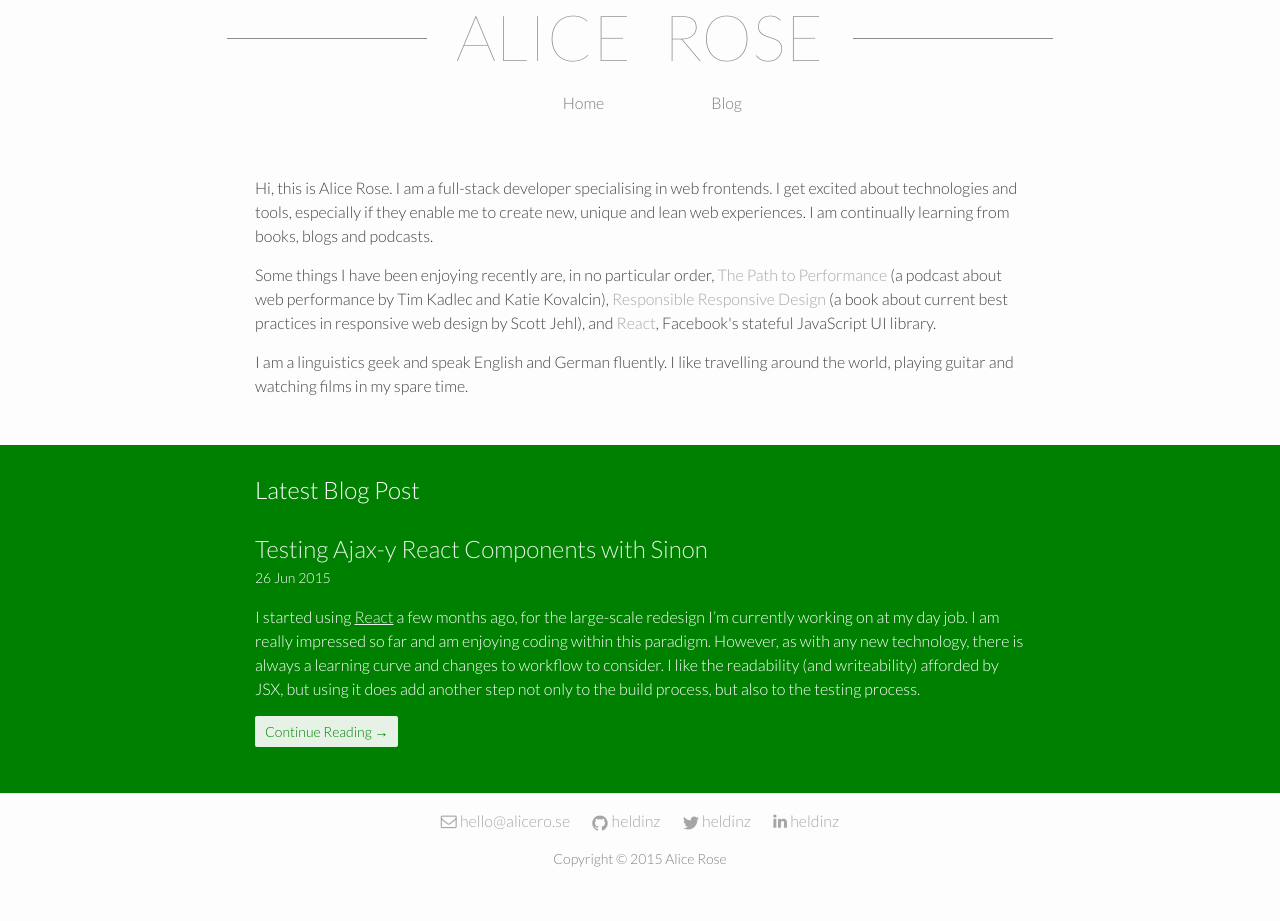
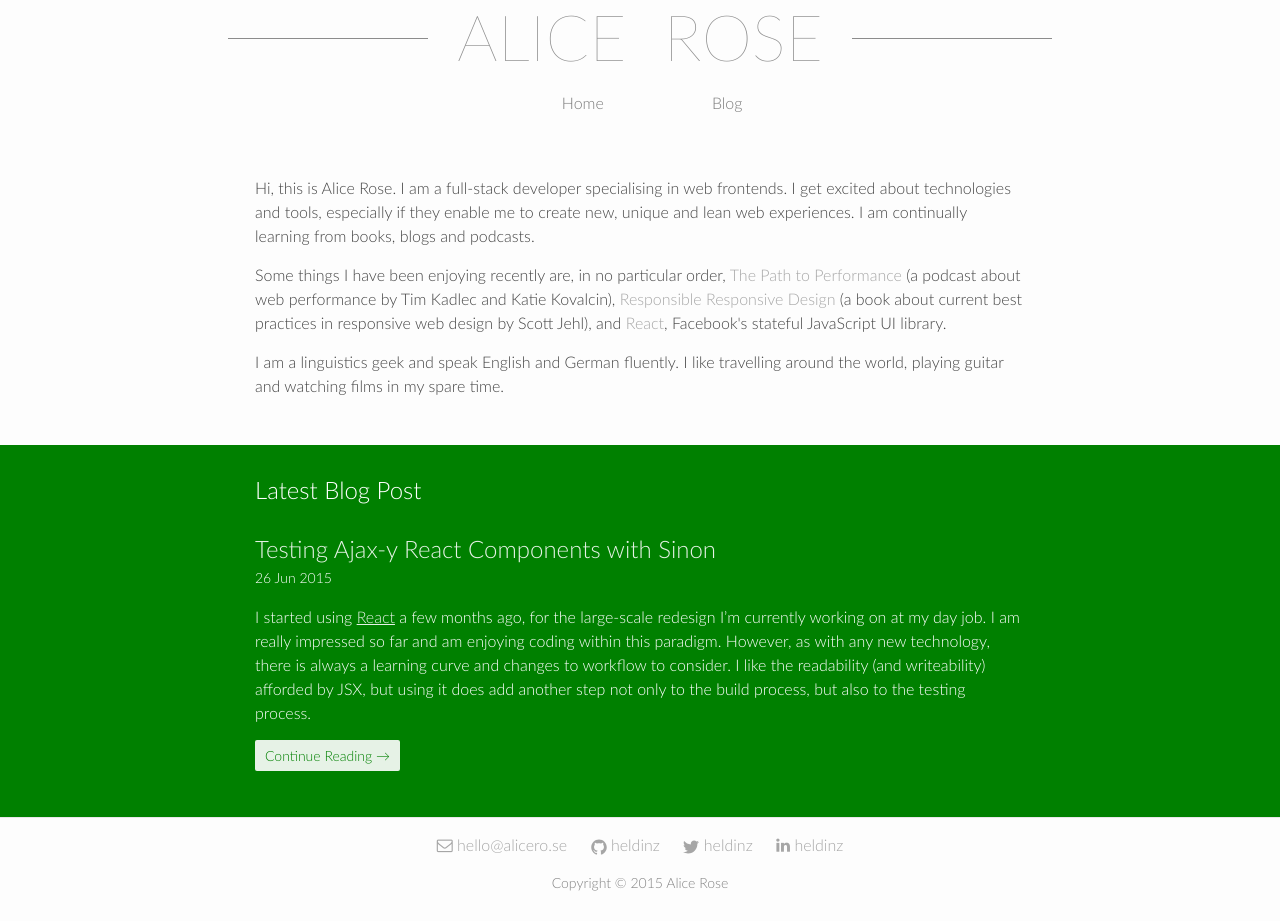
Before and after one commit to heldinz/heldinz.github.io, a Jekyll site: the page built from index.html, in a window 1280 px wide. Built offline with Jekyll 4.4.1, drawn with Linux system fonts in a browser that asks for light colours; nearby versions of some CDN libraries; before the commit the page ends 900 px from its top, so only the background shows below that.

Commit message:
Inline Google Fonts properly. Inline critical CSS. Load main.css asynchronosly.

```diff
--- a/_includes/head.html
+++ b/_includes/head.html
@@ -6,8 +6,67 @@
   <title>{% if page.title %}{{ site.title | prepend: ' | ' | prepend: page.title }}{% else %}{{ site.title }}{% endif %}</title>
   <meta name="description" content="{% if page.excerpt %}{{ page.excerpt | strip_html | strip_newlines | truncate: 160 }}{% else %}{{ site.description }}{% endif %}">
 
-  <link rel="stylesheet" href="http://fonts.googleapis.com/css?family=Lato:100,300">
-  <link rel="stylesheet" href="{{ "/css/main.css" | prepend: site.baseurl }}">
   <link rel="canonical" href="{{ page.url | replace:'index.html','' | prepend: site.baseurl | prepend: site.url }}">
   <link rel="alternate" type="application/rss+xml" title="{{ site.title }}" href="{{ "/feed.xml" | prepend: site.baseurl | prepend: site.url }}" />
+
+  <style media="screen">
+    body, h2, h3, p, ul{ margin-top: 0px; margin-right: 0px; margin-bottom: 0px; margin-left: 0px; padding-top: 0px; padding-right: 0px; padding-bottom: 0px; padding-left: 0px; }
+    body{ font-family: Lato, Helvetica, Arial, sans-serif; font-size: 100%; line-height: 1.5; font-weight: 300; color: rgb(68, 68, 68); background-color: rgb(253, 253, 253); }
+     h2, h3, p, ul{ margin-bottom: 0.9375em; }
+    ul{ margin-left: 1.875em; }
+     h2, h3{ font-weight: 300; }
+    a{ color: green; text-decoration: none; }
+    .wrapper{ margin-right: auto; margin-left: auto; padding-right: 1.875em; padding-left: 1.875em; }
+    @media screen and (min-width: 800px){
+    .wrapper{ padding-right: 0.9375em; padding-left: 0.9375em; }
+    }
+    .wrapper::after{ content: ''; display: table; clear: both; }
+    .icon > svg{ display: inline-block; width: 16px; height: 16px; vertical-align: middle; }
+    .icon > svg path{ fill: #828282; }
+    .site-header{ min-height: 4em; text-align: center; }
+    .site-title{ display: block; min-height: 70px; margin-top: 5px; font-family: Lato, sans-serif; font-weight: 100; font-size: 4em; line-height: 1; text-transform: uppercase; word-spacing: 0.3em; opacity: 0.6; }
+    .site-title{ color: rgb(66, 66, 66); }
+    @media screen and (min-width: 484px){
+    .site-title::before, .site-title::after{ content: ''; display: inline-block; width: 200px; height: 1px; bottom: 0.1em; position: relative; vertical-align: middle; background-color: rgb(66, 66, 66); }
+    .site-title::before{ right: 29px; margin-left: -50%; }
+    .site-title::after{ left: 29px; margin-right: -50%; }
+    }
+    .site-nav{ line-height: 3.5em; }
+    .site-nav li{ display: inline-block; list-style-type: none; list-style-position: initial; list-style-image: initial; }
+    .site-nav li + li{ margin-left: 1.25em; }
+    .site-nav .page-link{ display: inline-block; min-width: 100px; padding-top: 10px; padding-right: 10px; padding-bottom: 10px; padding-left: 10px; border-top-left-radius: 5px 5px; border-top-right-radius: 5px 5px; border-bottom-right-radius: 5px 5px; border-bottom-left-radius: 5px 5px; color: rgb(68, 68, 68); line-height: 1.5; }
+     .site-nav .page-link.is-active{ background-color: rgb(232, 232, 232); text-decoration: none; }
+    .site-footer{ padding-top: 0.9375em; padding-right: 0px; padding-bottom: 0.9375em; padding-left: 0px; border-top-width: 1px; border-top-style: solid; border-top-color: rgb(232, 232, 232); color: rgb(130, 130, 130); text-align: center; }
+    .contact-list, .description-list{ list-style-type: none; list-style-position: initial; list-style-image: initial; margin-left: 0px; }
+    .description-list{ font-size: 0.875em; }
+    .contact-list > li + li{ margin-top: 1em; }
+    .contact-list.col1{ float: left; width: 50%; text-align: left; }
+    .contact-list.col2{ float: right; width: 30%; text-align: right; }
+    a{ opacity: 0.7; }
+    a{ text-decoration: none; }
+    a{ color: rgb(130, 130, 130); }
+    @media screen and (min-width: 484px){
+    .contact-list.col1, .contact-list.col2{ display: inline-block; float: none; width: auto; }
+    .contact-list.col2{ margin-left: 1.2em; text-align: left; }
+    .contact-list, .description-list{ list-style-type: none; list-style-position: initial; list-style-image: initial; }
+    .contact-list li, .description-list li{ display: inline-block; }
+    .contact-list li + li{ margin-top: 0px; margin-left: 1.2em; }
+    }
+    .page-content{ padding-top: 1.875em; padding-right: 0px; padding-bottom: 1.875em; padding-left: 0px; }
+    .post-list{ margin-left: 0px; list-style-type: none; list-style-position: initial; list-style-image: initial; }
+    .post-list > li{ margin-bottom: 1.875em; }
+    .post-list .post-meta{ display: block; margin-top: 0px; margin-right: 0px; margin-bottom: 0px; margin-left: 0px; font-size: 14px; color: rgb(130, 130, 130); }
+    .post-meta{ display: block; margin-top: 1em; margin-right: 0px; margin-bottom: 1em; margin-left: 0px; font-size: 16px; color: rgb(130, 130, 130); }
+    .post-link{ display: block; font-size: 24px; }
+    .more-link{ display: inline-block; padding-top: 5px; padding-right: 10px; padding-bottom: 5px; padding-left: 10px; border-top-left-radius: 2px 2px; border-top-right-radius: 2px 2px; border-bottom-right-radius: 2px 2px; border-bottom-left-radius: 2px 2px; background-color: green; font-size: 0.875em; }
+    .more-link{ color: white; opacity: 0.7; }
+    .home{ padding-bottom: 0px; }
+    .featured{ margin-top: 2em; background-color: green; }
+    .featured, .featured .post-meta{ color: white; }
+    .featured a{ color: white; opacity: 0.9; }
+    .featured p > a{ text-decoration: underline; }
+    .featured .latest-post{ padding-top: 1.7em; padding-right: 0px; padding-bottom: 1em; padding-left: 0px; }
+    .featured .more-link{ background-color: white; }
+    .featured .more-link{ color: green; opacity: 0.9; }
+  </style>
 </head>
--- a/_sass/_fonts.scss
+++ b/_sass/_fonts.scss
@@ -1,32 +1,28 @@
-/* latin-ext */
 @font-face {
   font-family: 'Lato';
   font-style: normal;
   font-weight: 100;
-  src: local('Lato Hairline'), local('Lato-Hairline'), url(https://fonts.gstatic.com/s/lato/v11/h3_FseZLI76g1To6meQ4zX-_kf6ByYO6CLYdB4HQE-Y.woff2) format('woff2');
-  unicode-range: U+0100-024F, U+1E00-1EFF, U+20A0-20AB, U+20AD-20CF, U+2C60-2C7F, U+A720-A7FF;
+  src: local('Lato Hairline'),
+       local('Lato-Hairline'),
+       url(http://fonts.gstatic.com/s/lato/v11/ifRS04pY1nJBsu8-cUFUS-vvDin1pK8aKteLpeZ5c0A.woff2) format('woff2'),
+       url(http://fonts.gstatic.com/s/lato/v11/Kom15zUm24dIPfIRiNogNuvvDin1pK8aKteLpeZ5c0A.woff) format('woff'),
+       url(http://fonts.gstatic.com/s/lato/v11/5FbdueAKJ1eeO4CsvGhNRevvDin1pK8aKteLpeZ5c0A.ttf) format('truetype');
 }
-/* latin */
-@font-face {
-  font-family: 'Lato';
-  font-style: normal;
-  font-weight: 100;
-  src: local('Lato Hairline'), local('Lato-Hairline'), url(https://fonts.gstatic.com/s/lato/v11/ifRS04pY1nJBsu8-cUFUS-vvDin1pK8aKteLpeZ5c0A.woff2) format('woff2');
-  unicode-range: U+0000-00FF, U+0131, U+0152-0153, U+02C6, U+02DA, U+02DC, U+2000-206F, U+2074, U+20AC, U+2212, U+2215, U+E0FF, U+EFFD, U+F000;
-}
-/* latin-ext */
 @font-face {
   font-family: 'Lato';
   font-style: normal;
   font-weight: 300;
-  src: local('Lato Light'), local('Lato-Light'), url(https://fonts.gstatic.com/s/lato/v11/IY9HZVvI1cMoAHxvl0w9LVKPGs1ZzpMvnHX-7fPOuAc.woff2) format('woff2');
-  unicode-range: U+0100-024F, U+1E00-1EFF, U+20A0-20AB, U+20AD-20CF, U+2C60-2C7F, U+A720-A7FF;
+  src: local('Lato Light'),
+       local('Lato-Light'),
+       url(http://fonts.gstatic.com/s/lato/v11/22JRxvfANxSmnAhzbFH8PgLUuEpTyoUstqEm5AMlJo4.woff2) format('woff2'),
+       url(http://fonts.gstatic.com/s/lato/v11/kcf5uOXucLcbFOydGU24WALUuEpTyoUstqEm5AMlJo4.woff) format('woff'),
+       url(http://fonts.gstatic.com/s/lato/v11/0DeoTBMnW4sOpD0Zb8OQSALUuEpTyoUstqEm5AMlJo4.ttf) format('truetype');
 }
-/* latin */
 @font-face {
   font-family: 'Lato';
   font-style: normal;
-  font-weight: 300;
-  src: local('Lato Light'), local('Lato-Light'), url(https://fonts.gstatic.com/s/lato/v11/22JRxvfANxSmnAhzbFH8PgLUuEpTyoUstqEm5AMlJo4.woff2) format('woff2');
-  unicode-range: U+0000-00FF, U+0131, U+0152-0153, U+02C6, U+02DA, U+02DC, U+2000-206F, U+2074, U+20AC, U+2212, U+2215, U+E0FF, U+EFFD, U+F000;
+  font-weight: 400;
+  src: url(http://fonts.gstatic.com/s/lato/v11/nQhiC-wSiJx0pvEuJl8d8A.eot); /* IE9 Compat Modes */
+  src: url(http://fonts.gstatic.com/s/lato/v11/nQhiC-wSiJx0pvEuJl8d8A.eot?#iefix) format('embedded-opentype'), /* IE6-IE8 */
+       url(http://fonts.gstatic.com/l/font?kit=hLECvlEj3pKlnS4NFs8NQw&skey=2d58b92a99e1c086#Lato) format('svg'); /* Legacy iOS */
 }
--- a/css/main.scss
+++ b/css/main.scss
@@ -6,7 +6,7 @@
 
 
 // Our variables
-$base-font-family: Lato, Helvetica, Arial, sans-serif;
+$base-font-family: 'Lato', Helvetica, Arial, sans-serif;
 $base-font-size:   100%;
 $small-font-size:  0.875 * 1em;
 $base-line-height: 1.5;
@@ -47,6 +47,7 @@
 
 // Import partials from `sass_dir` (defaults to `_sass`)
 @import
+        "fonts",
         "base",
         "layout",
         "syntax-highlighting"
```
Also changed, not shown: _includes/resources.html (+10 -2 lines).
